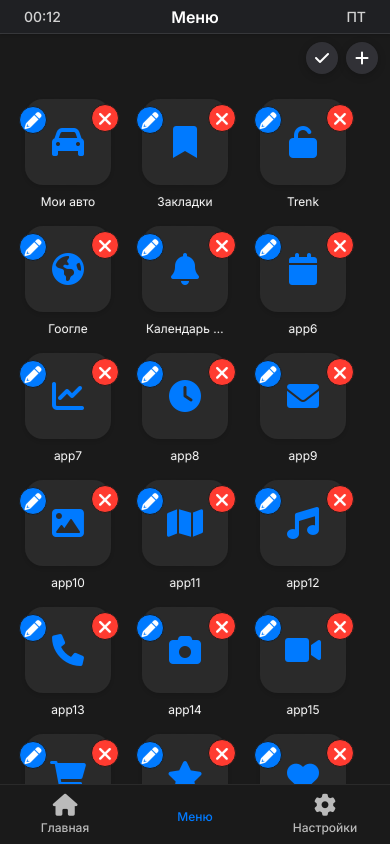
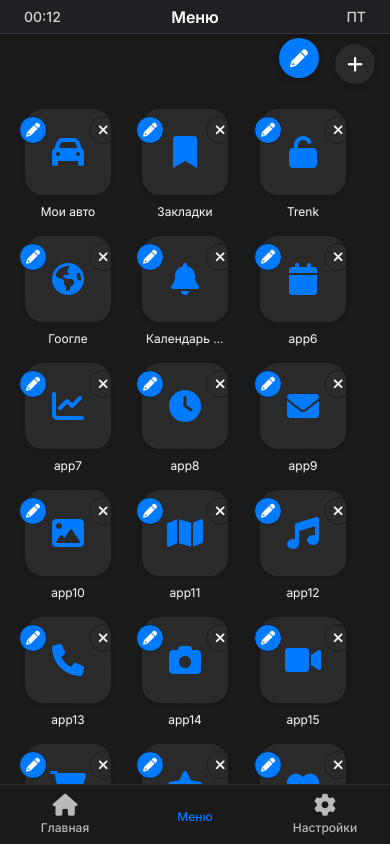
Before and after one commit to maksymkharko/Clownades0S, a website: page index.html in a window 390 px wide. Both pictures are taken after a click on the button 322 px from the left and 58 px from the top of the page. Drawn offline with Linux system fonts and the light colour scheme; files whose address does not match are found by name.

Commit message:
Fix: aligned edit and add buttons to be on the same level

```diff
--- a/index.html
+++ b/index.html
@@ -158,7 +158,7 @@
         /* Основной контейнер */
         .main-container {
             flex: 1;
-            margin-top: calc(var(--status-bar-height) + 50px);
+            margin-top: calc(var(--status-bar-height) + 60px);
             margin-bottom: calc(var(--nav-bar-height) + var(--safe-area-inset-bottom));
             overflow-y: auto;
             -webkit-overflow-scrolling: touch;
@@ -255,50 +255,106 @@
 
         /* Кнопки управления */
         .control-buttons {
+            position: fixed;
+            top: calc(var(--status-bar-height) + 10px);
+            right: 20px;
+            display: flex;
+            align-items: center;
+            gap: 10px;
+            z-index: 1000;
+            padding: 5px;
+        }
+
+        .control-buttons .edit-button,
+        .control-buttons .add-button {
+            width: 40px;
+            height: 40px;
+            border-radius: 20px;
+            background: var(--background-secondary);
+            border: none;
+            display: flex;
+            align-items: center;
+            justify-content: center;
+            color: var(--text-primary);
+            font-size: 18px;
+            cursor: pointer;
+            backdrop-filter: blur(10px);
+            -webkit-backdrop-filter: blur(10px);
+            box-shadow: 0 2px 8px rgba(0, 0, 0, 0.2);
+            opacity: 1;
+            position: relative;
+            transition: transform 0.2s ease, opacity 0.2s ease;
+            min-width: 40px;
+            min-height: 40px;
+            padding: 0;
+            margin: 0;
+        }
+
+        .control-buttons .edit-button i,
+        .control-buttons .add-button i {
+            display: flex;
+            align-items: center;
+            justify-content: center;
             width: 100%;
-            display: flex;
-            justify-content: flex-end;
-            gap: 8px;
-            padding: 0 12px;
-            position: fixed;
-            top: calc(var(--status-bar-height) + 8px);
-            right: 0;
-            z-index: 999;
-        }
-
-        .control-button {
-            width: 32px;
-            height: 32px;
-            background: rgba(60, 60, 67, 0.7);
-            backdrop-filter: blur(20px);
-            -webkit-backdrop-filter: blur(20px);
-            border: none;
-            border-radius: 16px;
-            color: var(--text-primary);
-            font-size: 16px;
-            display: flex;
+            height: 100%;
+            line-height: 1;
+        }
+
+        .control-buttons .edit-button:hover,
+        .control-buttons .add-button:hover {
+            transform: scale(1.1);
+        }
+
+        .control-buttons .edit-button:active,
+        .control-buttons .add-button:active {
+            transform: scale(0.95);
+        }
+
+        .control-buttons .edit-button.active {
+            background: var(--accent-color);
+            color: white;
+        }
+
+        /* Добавляем стили для кнопок на маленьких экранах */
+        @media screen and (max-width: 768px) {
+            .control-buttons {
+                top: calc(var(--status-bar-height) + 5px);
+                right: 10px;
+            }
+        }
+
+        /* Стили для кнопок редактирования на иконках */
+        .app-item .edit-button,
+        .app-item .delete-button {
+            position: absolute;
+            width: 28px;
+            height: 28px;
+            border-radius: 14px;
+            background: var(--accent-color);
+            color: white;
+            border: 1.5px solid var(--background-primary);
+            display: none;
             align-items: center;
             justify-content: center;
+            font-size: 14px;
+            z-index: 1;
             cursor: pointer;
-            transition: all 0.2s ease;
-            box-shadow: 0 2px 8px rgba(0, 0, 0, 0.2);
-        }
-
-        .control-button span {
-            display: none;
-        }
-
-        .control-button:active {
-            transform: scale(0.96);
-            opacity: 0.8;
-        }
-
-        .control-button.edit {
-            display: flex;
-        }
-
-        .control-button.add {
-            background: rgba(60, 60, 67, 0.7);
+        }
+
+        .app-item .edit-button {
+            top: -6px;
+            left: -6px;
+        }
+
+        .app-item .delete-button {
+            top: -6px;
+            right: -6px;
+            background: var(--surface-danger);
+        }
+
+        .edit-mode .app-item .edit-button,
+        .edit-mode .app-item .delete-button {
+            display: flex;
         }
 
         /* Сетка приложений */
@@ -839,10 +895,10 @@
     <main class="main-container">
         <!-- Кнопки управления -->
         <div class="control-buttons">
-            <button class="control-button edit" onclick="toggleEditMode()">
+            <button class="edit-button" onclick="toggleEditMode()">
                 <i class="fas fa-pencil"></i>
             </button>
-            <button class="control-button add" onclick="showHiddenApps()">
+            <button class="add-button" onclick="showHiddenApps()">
                 <i class="fas fa-plus"></i>
             </button>
         </div>
@@ -1255,12 +1311,12 @@
 
         // Переключение режима редактирования
         function toggleEditMode() {
-            const editButton = document.querySelector('.control-button.edit');
+            const editButton = document.querySelector('.edit-button');
             isEditMode = !isEditMode;
             document.body.classList.toggle('edit-mode', isEditMode);
 
             if (isEditMode) {
-                editButton.innerHTML = '<i class="fas fa-check"></i>';
+                editButton.classList.add('active');
                 initDragAndDrop();
 
                 // Показываем кнопки редактирования
@@ -1268,7 +1324,7 @@
                     item.draggable = true;
                 });
             } else {
-                editButton.innerHTML = '<i class="fas fa-pencil"></i>';
+                editButton.classList.remove('active');
                 disableDragAndDrop();
 
                 // Скрываем кнопки редактирования
```
Also changed, not shown: settings.html (+76 -13 lines).
